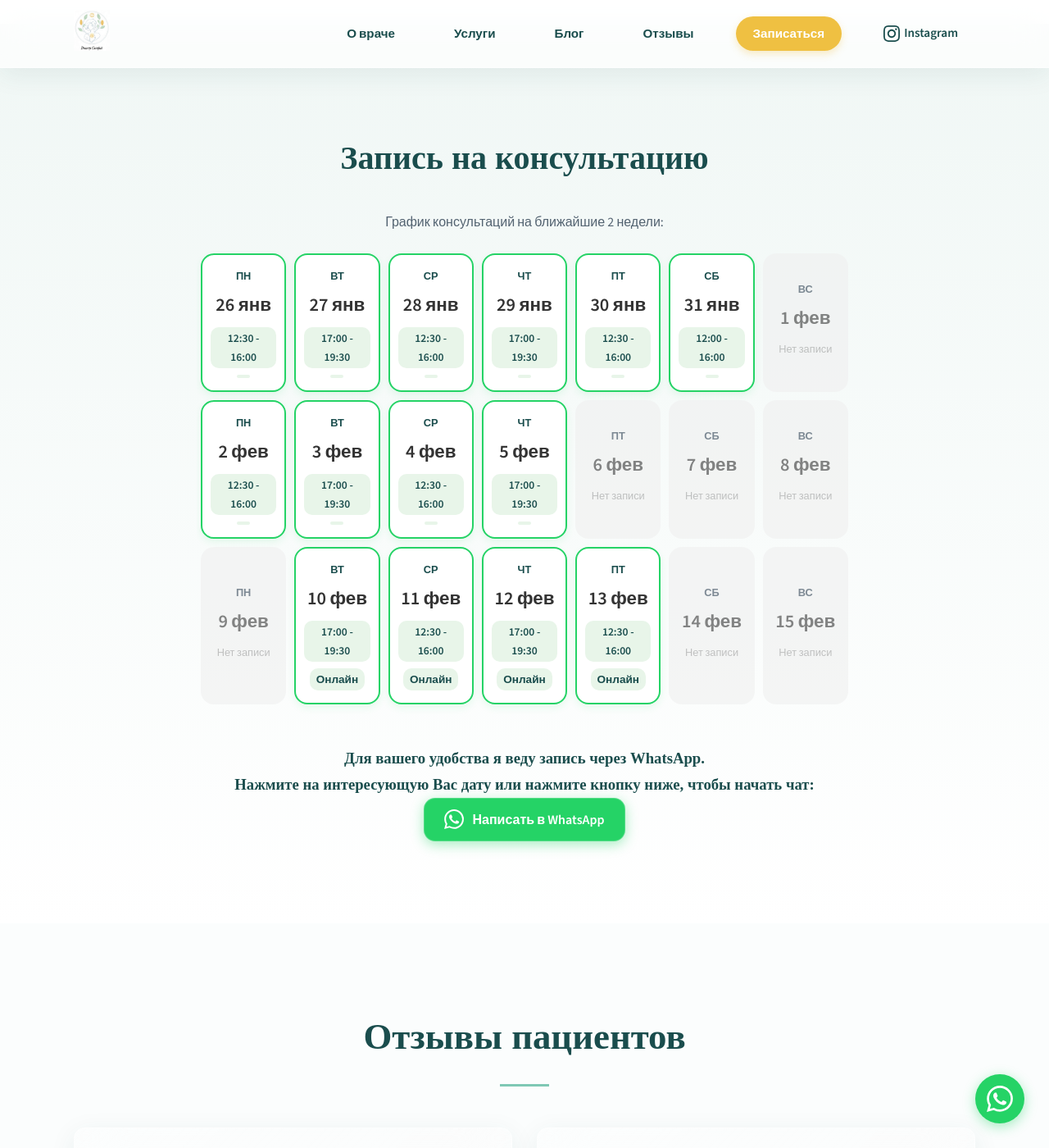
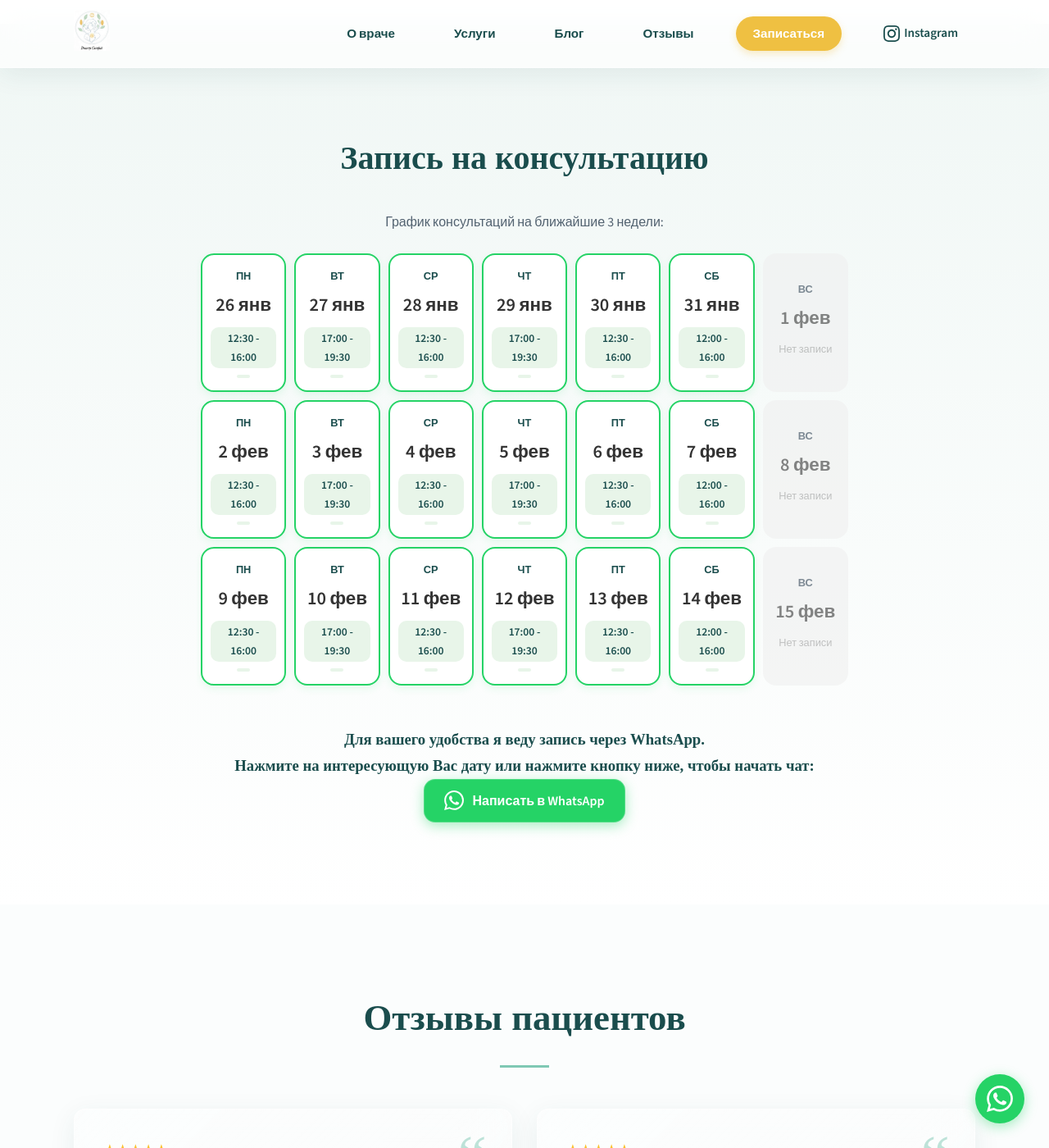
Before and after one commit to gosubv/doctorstafij, a Jekyll site: the page built from index.md, in a window 1280 px wide and 1400 px high, scrolled down 6739 px. Shown: the whole window at 82% size. Built offline with Jekyll 4.4.1, drawn with Linux system fonts in a browser that asks for light colours.

Commit message:
Change booking slots.

```diff
--- a/index.md
+++ b/index.md
@@ -195,7 +195,7 @@ title: Доктор Стафий | Эндокринолог-нутрициоло
             <h2 class="booking-title">Запись на консультацию</h2>
 
             <div class="calendar-container">
-                <p style="margin-bottom: 15px; opacity: 0.8;">График консультаций на ближайшие 2 недели:</p>
+                <p style="margin-bottom: 15px; opacity: 0.8;">График консультаций на ближайшие 3 недели:</p>
 
                 <div id="calendar-ribbon" class="calendar-ribbon">
                     {% assign calendar_items = site.data.calendar %}
```
Also changed, not shown: _data/calendar.yml (+8 -8 lines).
